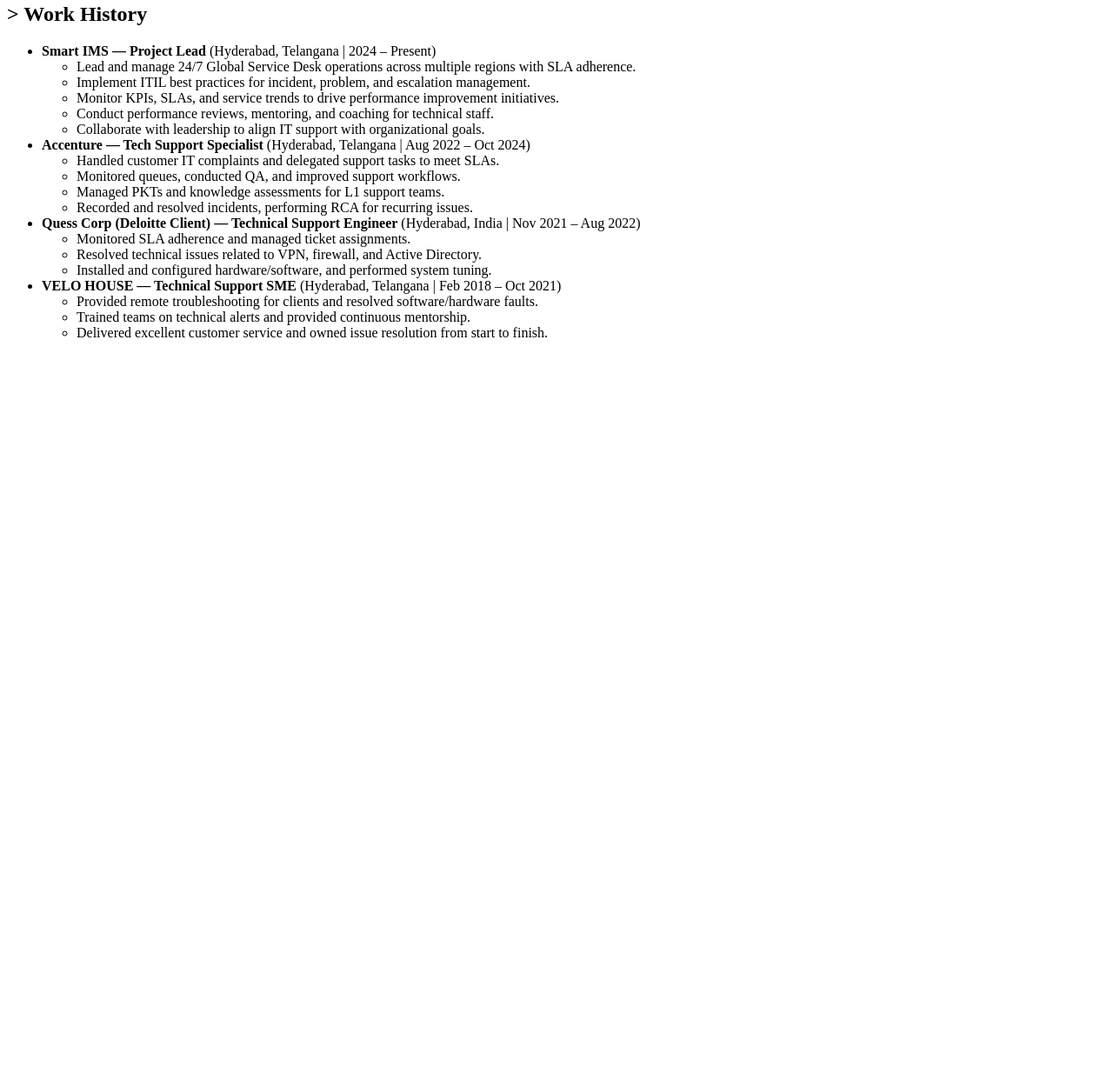
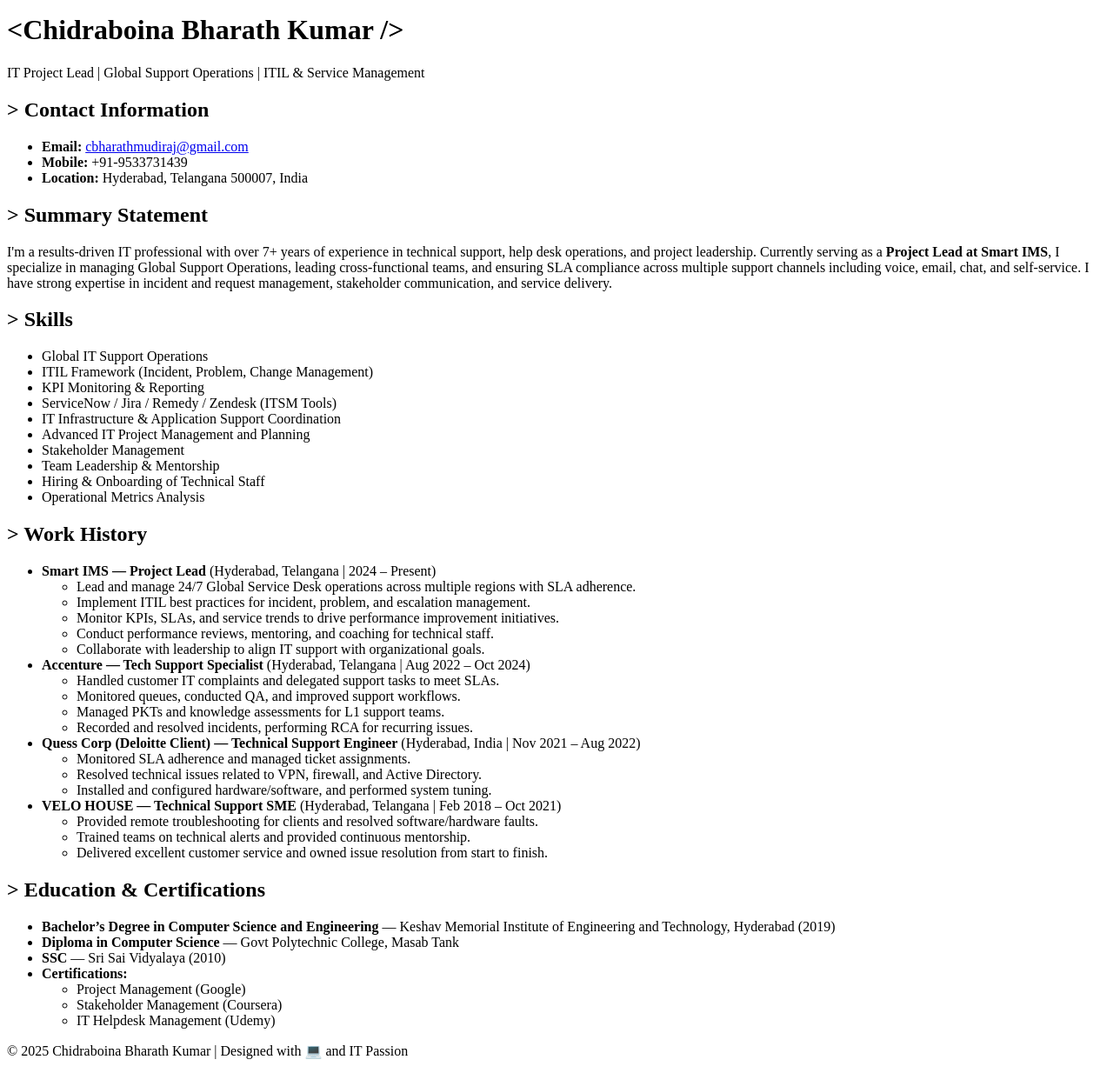
Before and after one commit to cbharathmudiraj/Bharath, a plain HTML site: page index.html in a window 1280 px wide. Shown: the part 5-1239 px from the top of the page at 87% size. Before the commit the page ends 800 px from the top, so only its background shows below. Drawn offline with Linux system fonts and the light colour scheme.

Commit message:
Refactor index.html structure and content
Did updated the original code here

```diff
--- a/index.html
+++ b/index.html
@@ -1,8 +1,58 @@
+<!DOCTYPE html>
+<html lang="en">
+<head>
+<meta charset="UTF-8" />
+<meta name="viewport" content="width=device-width, initial-scale=1.0" />
+<title>Chidraboina Bharath Kumar | IT Project Lead Portfolio</title>
+<link rel="stylesheet" href="style.css" />
+</head>
+<body>
+<div class="terminal">
+<header>
+<h1>&lt;Chidraboina Bharath Kumar /&gt;</h1>
+<p class="tagline">IT Project Lead | Global Support Operations | ITIL & Service Management</p>
+</header>
+
+    <section id="contact">
+<h2>&gt; Contact Information</h2>
+<ul>
+<li><strong>Email:</strong> <a href="mailto:cbharathmudiraj@gmail.com">cbharathmudiraj@gmail.com</a></li>
+<li><strong>Mobile:</strong> +91-9533731439</li>
+<li><strong>Location:</strong> Hyderabad, Telangana 500007, India</li>
+</ul>
+</section>
+
+    <section id="summary">
+<h2>&gt; Summary Statement</h2>
+<p>
+        I'm a results-driven IT professional with over 7+ years of experience in technical support, help desk operations, and project leadership.
+        Currently serving as a <strong>Project Lead at Smart IMS</strong>, I specialize in managing Global Support Operations, leading cross-functional
+        teams, and ensuring SLA compliance across multiple support channels including voice, email, chat, and self-service.
+        I have strong expertise in incident and request management, stakeholder communication, and service delivery.
+</p>
+</section>
+
+    <section id="skills">
+<h2>&gt; Skills</h2>
+<ul>
+<li>Global IT Support Operations</li>
+<li>ITIL Framework (Incident, Problem, Change Management)</li>
+<li>KPI Monitoring & Reporting</li>
+<li>ServiceNow / Jira / Remedy / Zendesk (ITSM Tools)</li>
+<li>IT Infrastructure & Application Support Coordination</li>
+<li>Advanced IT Project Management and Planning</li>
+<li>Stakeholder Management</li>
+<li>Team Leadership & Mentorship</li>
+<li>Hiring & Onboarding of Technical Staff</li>
+<li>Operational Metrics Analysis</li>
+</ul>
+</section>
+
     <section id="experience">
 <h2>&gt; Work History</h2>
 
       <ul>
-    <li class="experience-item" data-animate="left"><strong>Smart IMS — Project Lead</strong> (Hyderabad, Telangana | 2024 – Present)
+<li><strong>Smart IMS — Project Lead</strong> (Hyderabad, Telangana | 2024 – Present)
 <ul>
 <li>Lead and manage 24/7 Global Service Desk operations across multiple regions with SLA adherence.</li>
 <li>Implement ITIL best practices for incident, problem, and escalation management.</li>
@@ -12,7 +62,7 @@
 </ul>
 </li>
 
-    <li class="experience-item" data-animate="right"><strong>Accenture — Tech Support Specialist</strong> (Hyderabad, Telangana | Aug 2022 – Oct 2024)
+        <li><strong>Accenture — Tech Support Specialist</strong> (Hyderabad, Telangana | Aug 2022 – Oct 2024)
 <ul>
 <li>Handled customer IT complaints and delegated support tasks to meet SLAs.</li>
 <li>Monitored queues, conducted QA, and improved support workflows.</li>
@@ -21,7 +71,7 @@
 </ul>
 </li>
 
-    <li class="experience-item" data-animate="left"><strong>Quess Corp (Deloitte Client) — Technical Support Engineer</strong> (Hyderabad, India | Nov 2021 – Aug 2022)
+        <li><strong>Quess Corp (Deloitte Client) — Technical Support Engineer</strong> (Hyderabad, India | Nov 2021 – Aug 2022)
 <ul>
 <li>Monitored SLA adherence and managed ticket assignments.</li>
 <li>Resolved technical issues related to VPN, firewall, and Active Directory.</li>
@@ -29,7 +79,7 @@
 </ul>
 </li>
 
-    <li class="experience-item" data-animate="right"><strong>VELO HOUSE — Technical Support SME</strong> (Hyderabad, Telangana | Feb 2018 – Oct 2021)
+        <li><strong>VELO HOUSE — Technical Support SME</strong> (Hyderabad, Telangana | Feb 2018 – Oct 2021)
 <ul>
 <li>Provided remote troubleshooting for clients and resolved software/hardware faults.</li>
 <li>Trained teams on technical alerts and provided continuous mentorship.</li>
@@ -38,3 +88,28 @@
 </li>
 </ul>
 </section>
+
+    <section id="education">
+<h2>&gt; Education & Certifications</h2>
+<ul>
+<li><strong>Bachelor’s Degree in Computer Science and Engineering</strong> — Keshav Memorial Institute of Engineering and Technology, Hyderabad (2019)</li>
+<li><strong>Diploma in Computer Science</strong> — Govt Polytechnic College, Masab Tank</li>
+<li><strong>SSC</strong> — Sri Sai Vidyalaya (2010)</li>
+<li><strong>Certifications:</strong>
+<ul>
+<li>Project Management (Google)</li>
+<li>Stakeholder Management (Coursera)</li>
+<li>IT Helpdesk Management (Udemy)</li>
+</ul>
+</li>
+</ul>
+</section>
+
+    <footer>
+<p>© 2025 Chidraboina Bharath Kumar | Designed with 💻 and IT Passion</p>
+</footer>
+</div>
+
+  <script src="script.js"></script>
+</body>
+</html>
```
Lines whose indentation alone changed are shown as unchanged.
